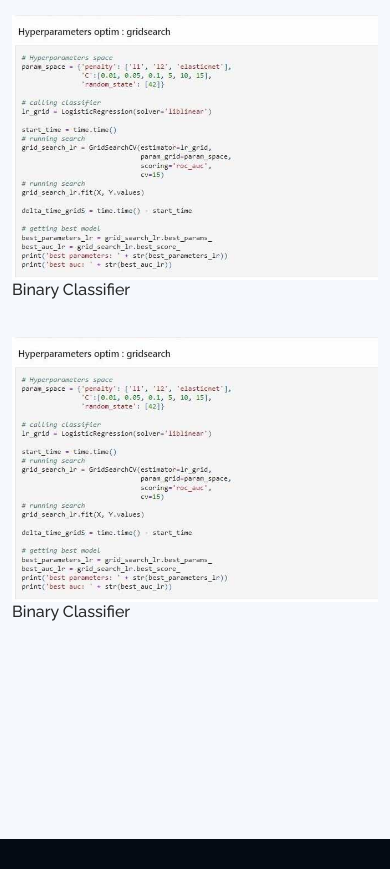
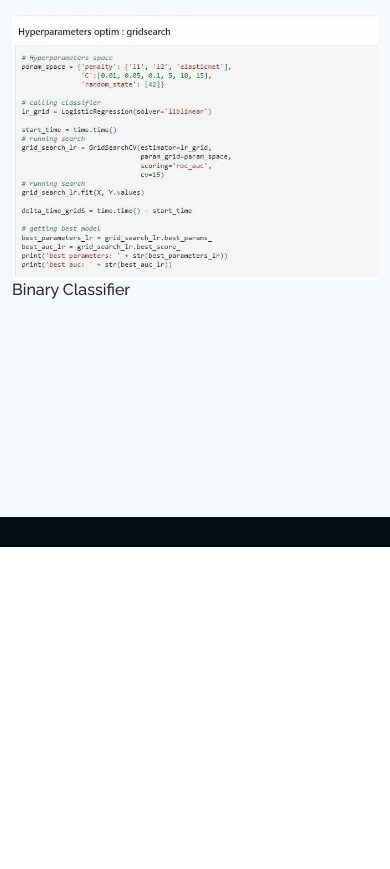
Before and after one commit to MehdiAlizadehGitHub/MehdiAlizadehGitHub.github.io, a plain HTML site: page index.html in a window 390 px wide. Shown: the part 6497-7366 px from the top of the page. After the commit the page ends 7044 px from the top, so only its background shows below. Drawn offline with nearby package versions, Linux system fonts and the light colour scheme.

Commit message:
Update index.html

```diff
--- a/index.html
+++ b/index.html
@@ -343,17 +343,6 @@
             </div>
           </div>
 
-          <div class="col-lg-4 col-md-6 portfolio-item filter-web">
-            <div class="portfolio-wrap">
-              <img src="assets/img/portfolio/portfolio-5.jpg" class="img-fluid" alt="">
-              <div class="portfolio-links">
-                <a href="assets/img/portfolio/portfolio-5.jpg" data-gallery="portfolioGallery" class="portfolio-lightbox" title="Binary Classifier"><i class="bx bx-plus"></i></a>
-                <a href="https://github.com/MehdiAlizadehGitHub/B3_Dev-Data_EFREI/blob/main/My_Project/INTELLIGENCE%20ARTIFICIELLE/Project_2/ML_%20python%20introduction%20%26%20binary%20classifiers-2.ipynb" title="More Details"><i class="bx bx-link"></i></a>
-              </div>
-              <h6>Binary Classifier</h6>
-            </div>
-          </div>
-
         </div>
 
       </div>
```
